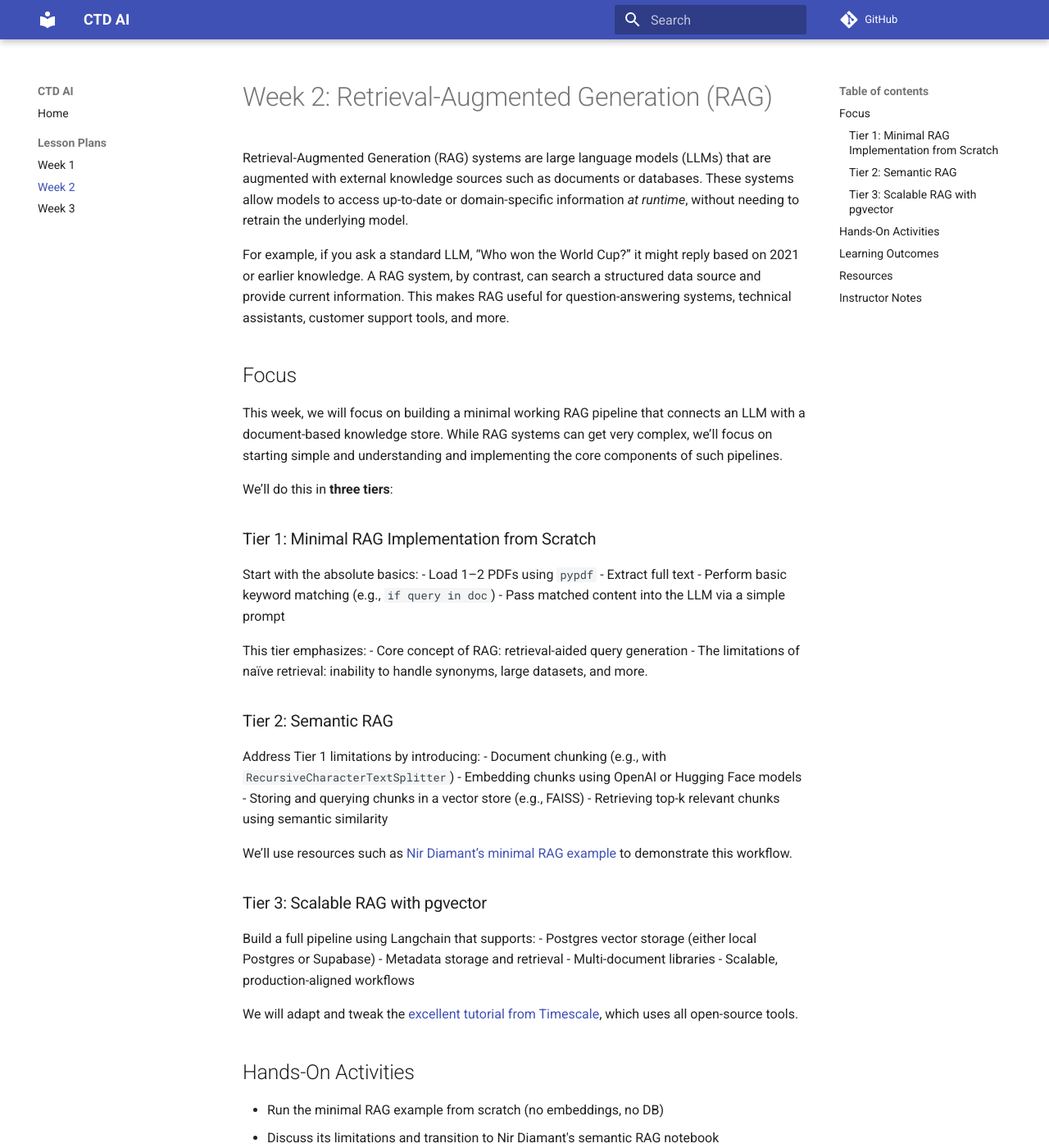
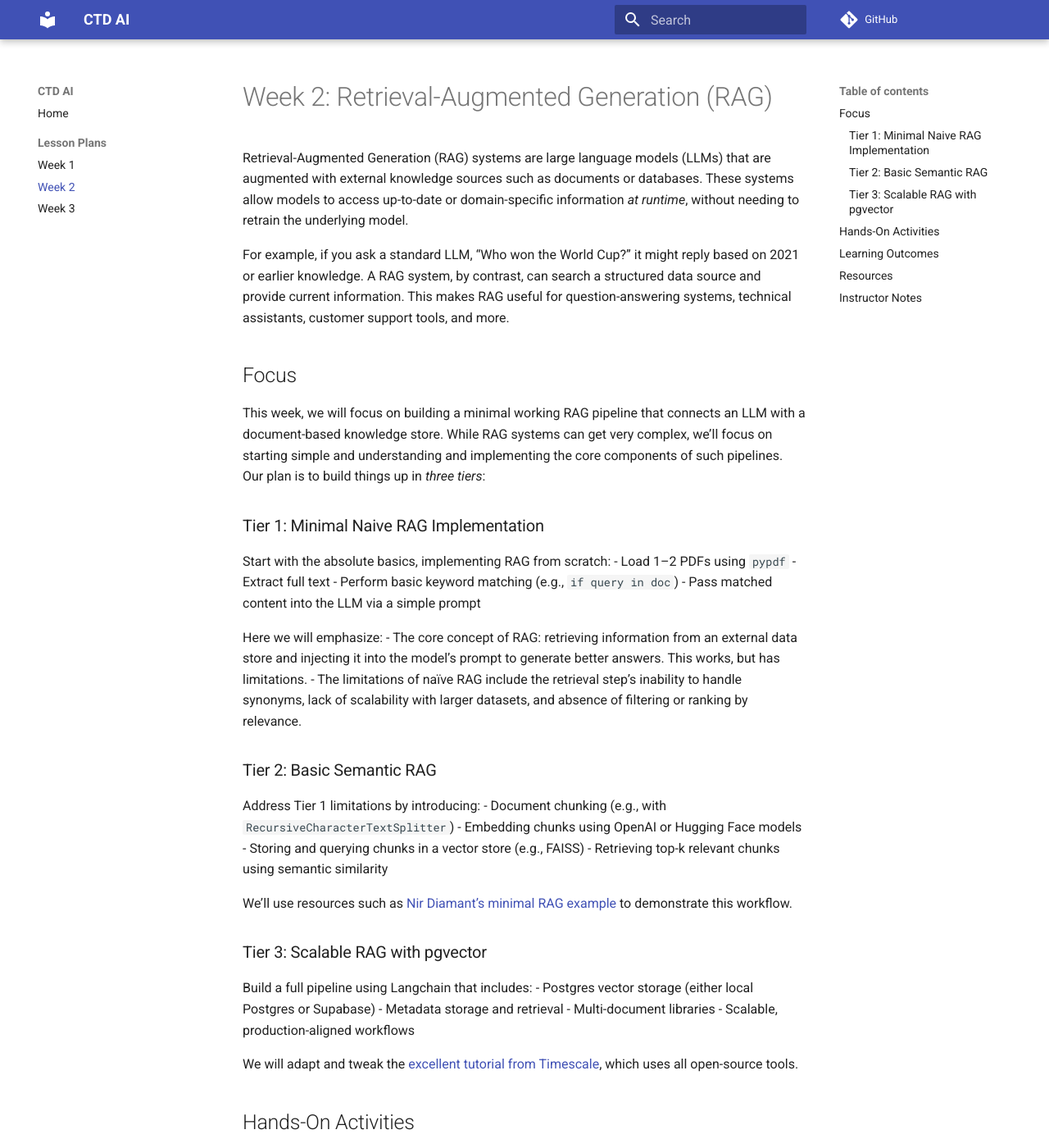
Before and after one commit to EricThomson/ctdai, an MkDocs documentation site: the page built from docs/week2.md, in a window 1280 px wide and 1400 px high. Shown: the whole window at 82% size. Built offline with MkDocs 1.6.1 and Material for MkDocs 9.7.7, drawn with Linux system fonts in a browser that asks for light colours; comment, search, counter and statistics services are not loaded.

Commit message:
updated rag curriculum outline

```diff
--- a/docs/week2.md
+++ b/docs/week2.md
@@ -4,23 +4,21 @@ Retrieval-Augmented Generation (RAG) systems are large language models (LLMs) th
 For example, if you ask a standard LLM, “Who won the World Cup?” it might reply based on 2021 or earlier knowledge. A RAG system, by contrast, can search a structured data source and provide current information. This makes RAG useful for question-answering systems, technical assistants, customer support tools, and more.
 
 ## Focus
-This week, we will focus on building a minimal working RAG pipeline that connects an LLM with a document-based knowledge store. While RAG systems can get very complex, we’ll focus on starting simple and understanding and implementing the core components of such pipelines.
+This week, we will focus on building a minimal working RAG pipeline that connects an LLM with a document-based knowledge store. While RAG systems can get very complex, we’ll focus on starting simple and understanding and implementing the core components of such pipelines. Our plan is to build things up in *three tiers*:
 
-We’ll do this in **three tiers**:
+### Tier 1: Minimal Naive RAG Implementation
 
-### Tier 1: Minimal RAG Implementation from Scratch
-
-Start with the absolute basics:
+Start with the absolute basics, implementing RAG from scratch:
 - Load 1–2 PDFs using `pypdf`
 - Extract full text
 - Perform basic keyword matching (e.g., `if query in doc`)
 - Pass matched content into the LLM via a simple prompt
 
-This tier emphasizes:
-- Core concept of RAG: retrieval-aided query generation
-- The limitations of naïve retrieval: inability to handle synonyms, large datasets, and more.
+Here we will emphasize:
+- The core concept of RAG: retrieving information from an external data store and injecting it into the model’s prompt to generate better answers. This works, but has limitations.
+- The limitations of naïve RAG include the retrieval step’s inability to handle synonyms, lack of scalability with larger datasets, and absence of filtering or ranking by relevance.
 
-### Tier 2: Semantic RAG
+### Tier 2: Basic Semantic RAG
 Address Tier 1 limitations by introducing:
 - Document chunking (e.g., with `RecursiveCharacterTextSplitter`)
 - Embedding chunks using OpenAI or Hugging Face models
@@ -30,7 +28,7 @@ Address Tier 1 limitations by introducing:
 We’ll use resources such as [Nir Diamant’s minimal RAG example](https://github.com/NirDiamant/RAG_Techniques) to demonstrate this workflow.
 
 ### Tier 3: Scalable RAG with pgvector
-Build a full pipeline using Langchain that supports:
+Build a full pipeline using Langchain that includes:
 - Postgres vector storage (either local Postgres or Supabase)
 - Metadata storage and retrieval
 - Multi-document libraries
@@ -62,7 +60,6 @@ By the end of this week, students will be able to:
 Note: the distinction between *retrieval* and *generation* is foundational. Retrieval locates relevant pieces of text; generation creates a coherent answer based on those pieces.
 
 ## Resources
-
 - [AWS: What is RAG?](https://aws.amazon.com/what-is/retrieval-augmented-generation/)
 - [Nir Diamant RAG page](https://github.com/NirDiamant/RAG_Techniques)
 - [Timescale RAG Tutorial](https://www.timescale.com/blog/how-to-build-llm-applications-with-pgvector-vector-store-in-langchain)
```
